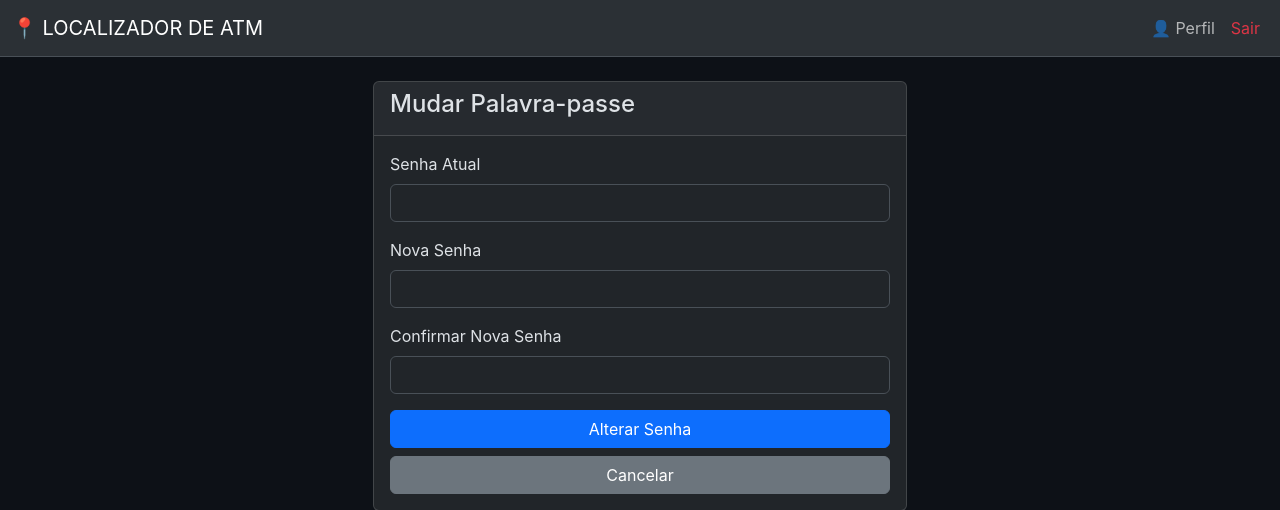
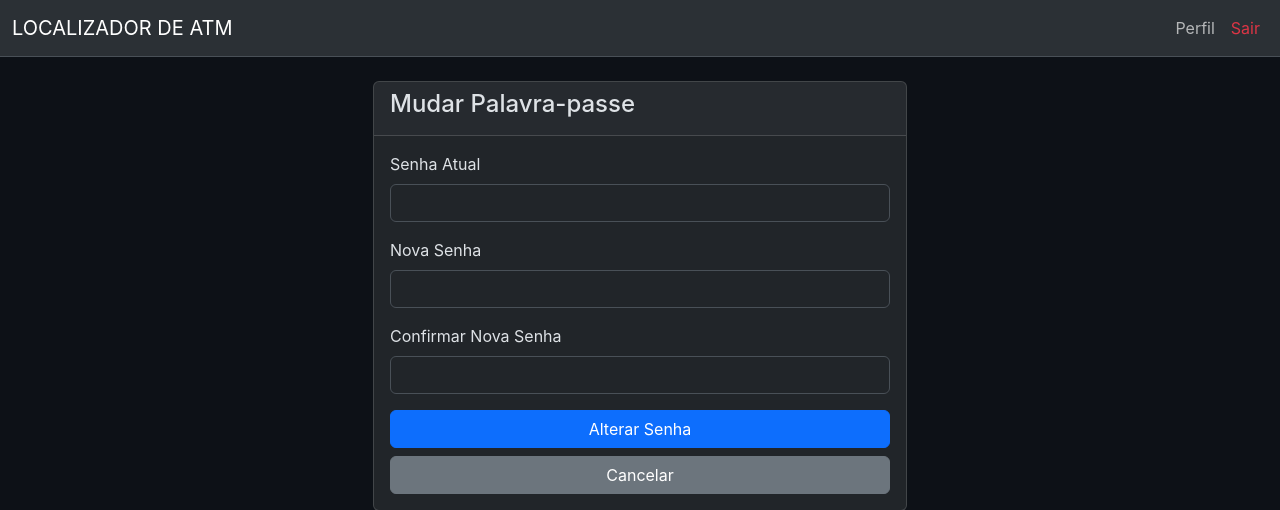
Before and after one commit to edvanioFC/atm-locator, a Flask app: page /change_password in a window 1280 px wide. Shown: the top 510 px of the page. Run offline with Flask 3, Linux system fonts and the light colour scheme; the visitor is signed in with stand-in values (Sample User, id 1); parts of the project's set-up code (start-up, migrations or seed data) failed here and were passed over.

Commit message:
Completo ATM FINDER

```diff
--- a/app/templates/base.html
+++ b/app/templates/base.html
@@ -17,7 +17,7 @@
 <body>
     <nav class="navbar navbar-expand-lg bg-body-tertiary border-bottom">
         <div class="container-fluid">
-            <a class="navbar-brand" href="/">📍 LOCALIZADOR DE ATM</a>
+            <a class="navbar-brand" href="/">LOCALIZADOR DE ATM</a>
             <button class="navbar-toggler" type="button" data-bs-toggle="collapse" data-bs-target="#navbarNav" aria-controls="navbarNav" aria-expanded="false" aria-label="Toggle navigation">
                 <span class="navbar-toggler-icon"></span>
             </button>
@@ -25,11 +25,11 @@
                 <ul class="navbar-nav ms-auto">
                     {% if current_user.is_authenticated %}
                         <li class="nav-item">
-                            <a class="nav-link" href="/profile">👤 Perfil</a>
+                            <a class="nav-link" href="/profile">Perfil</a>
                         </li>
                         {% if current_user.username == 'admin' %}
                             <li class="nav-item">
-                                <a class="nav-link" href="{{ url_for('admin.dashboard') }}">⚙️ Admin</a>
+                                <a class="nav-link" href="{{ url_for('admin.dashboard') }}">Admin</a>
                             </li>
                         {% endif %}
                         <li class="nav-item">
```
Also changed, not shown: README.md, 3 other files.
